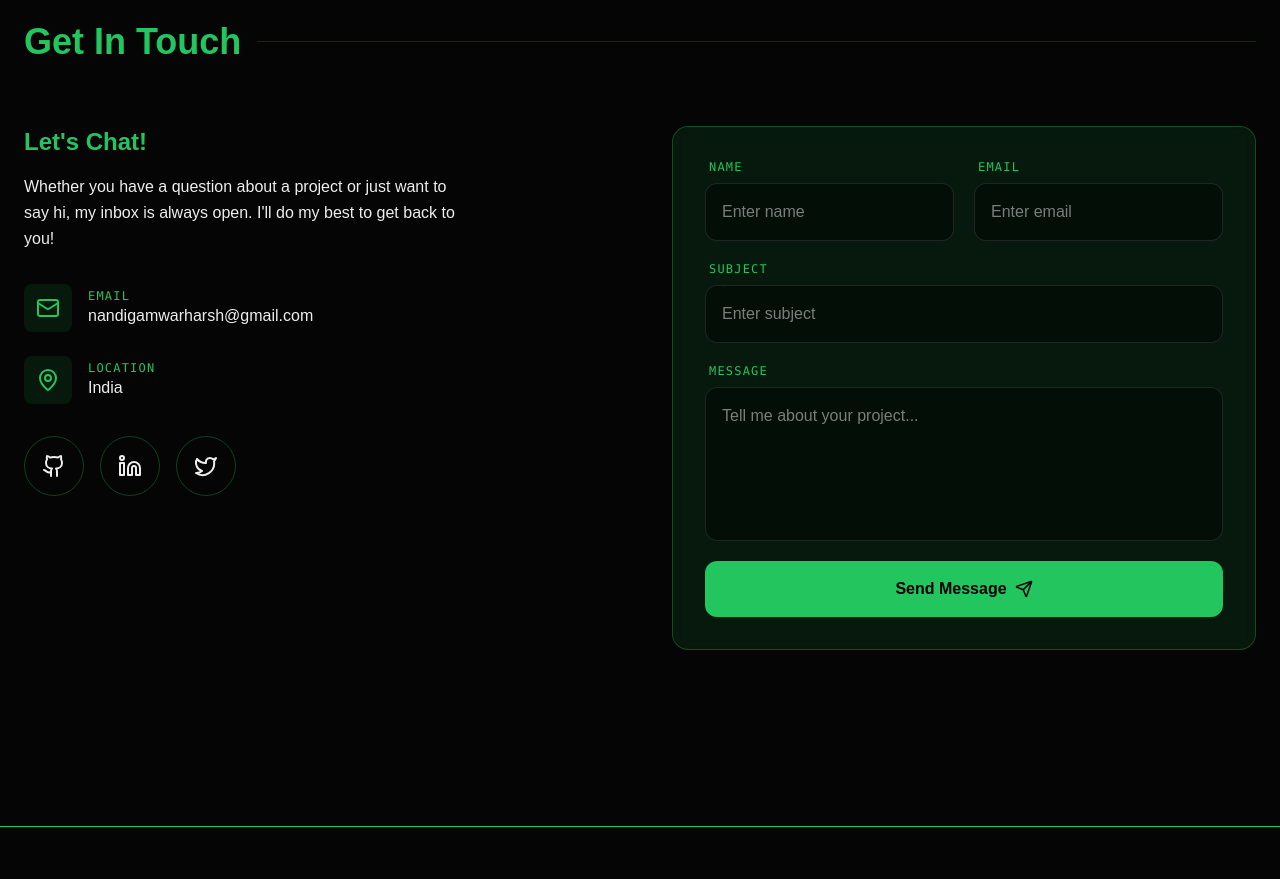
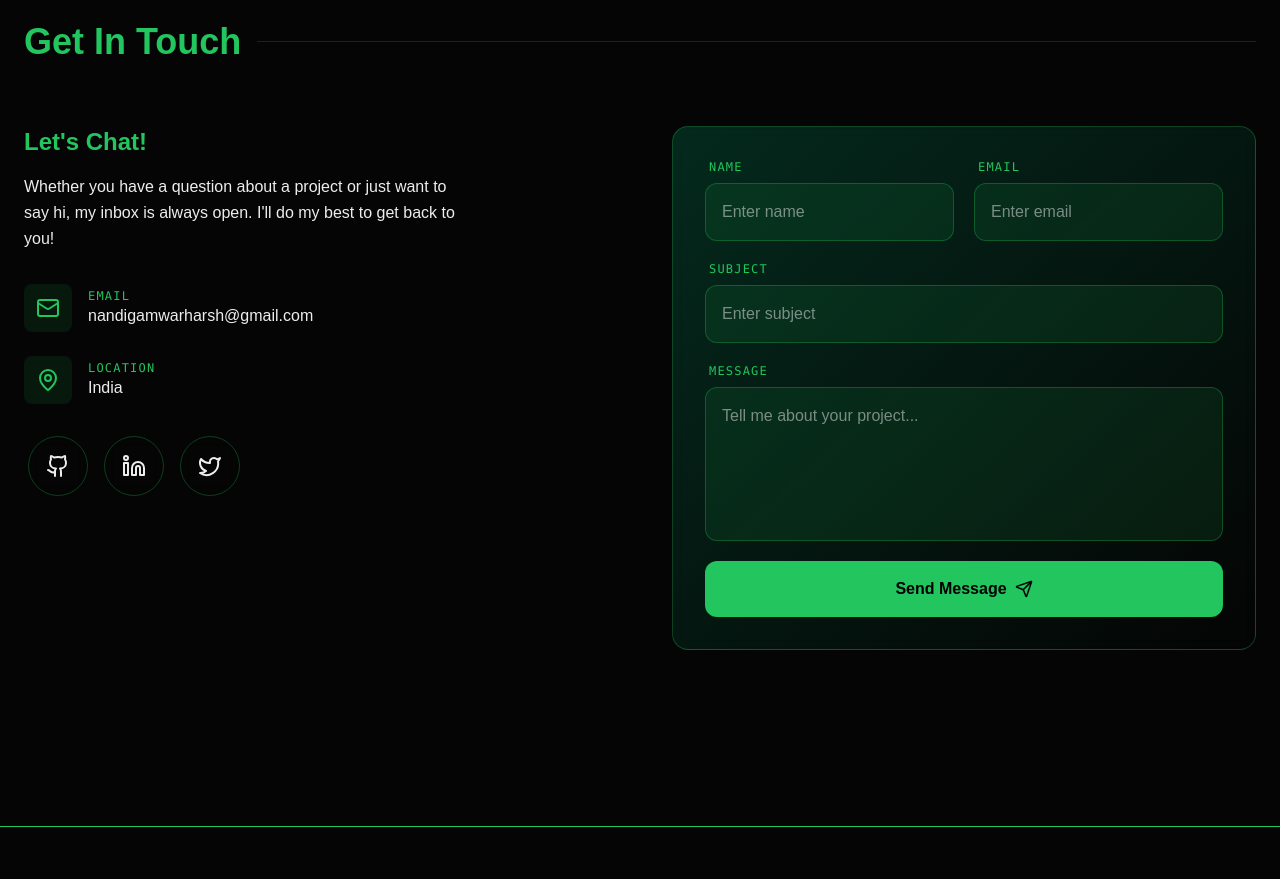
Before and after one commit to HarshNandigamwar/ShriharshNandigamwarPortfolio, a Next.js app: page / in a window 1280 px wide. Shown: the part 5160-6039 px from the top of the page. Built offline with nearby package versions, Linux system fonts and the light colour scheme.

Commit message:
fix styling in contact form

```diff
--- a/src/app/contact/page.tsx
+++ b/src/app/contact/page.tsx
@@ -85,7 +85,7 @@ export default function ContactPage() {
             </div>
 
             {/* Social Button */}
-            <div className="flex gap-4 flex-wrap justify-center md:justify-start mb-8 md:mb-0 ">
+            <div className="ml-1 flex gap-4 flex-wrap justify-center md:justify-start mb-8 md:mb-0 ">
               {social.map((item) => {
                 return (
                   <motion.a
@@ -95,7 +95,7 @@ export default function ContactPage() {
                     href={item.link}
                     target="_blank"
                     rel="noopener noreferrer"
-                    className="h-15 w-15 p-3 rounded-full flex items-center justify-center border border-brand/30 hover:bg-brand/10 font-bold transition-transform duration-300 cursor-pointer hover:text-brand "
+                    className="h-15 w-15 p-3 rounded-full flex items-center justify-center border border-brand/30 hover:bg-gradient-to-br from-emerald-500/20 to-transparent backdrop-blur-sm font-bold transition-transform duration-300 cursor-pointer hover:text-brand "
                   >
                     {item.logo}
                   </motion.a>
@@ -108,7 +108,7 @@ export default function ContactPage() {
           <motion.div
             initial={{ opacity: 0, x: 30 }}
             whileInView={{ opacity: 1, x: 0 }}
-            className="bg-brand/10 border border-brand/30 p-4 md:p-8 rounded-2xl backdrop-blur-sm"
+            className="bg-gradient-to-br from-emerald-500/20 to-transparent backdrop-blur-sm border border-brand/30 p-4 md:p-8 rounded-2xl backdrop-blur-sm"
           >
             <form onSubmit={handleSubmit} className="space-y-5">
               <div className="grid md:grid-cols-2 gap-5">
@@ -117,12 +117,14 @@ export default function ContactPage() {
                   name="name"
                   type="text"
                   placeholder="Enter name"
+                  title="Enter name"
                 />
                 <InputGroup
                   label="Email"
                   name="email"
                   type="email"
                   placeholder="Enter email"
+                  title="Enter email 📧 "
                 />
               </div>
               <InputGroup
@@ -130,6 +132,7 @@ export default function ContactPage() {
                 name="subject"
                 type="text"
                 placeholder="Enter subject"
+                title="Enter subject "
               />
 
               <div className="flex flex-col gap-2">
@@ -141,10 +144,11 @@ export default function ContactPage() {
                   required
                   rows={5}
                   placeholder="Tell me about your project..."
-                  className="w-full bg-black/40 border border-white/10 rounded-xl p-4 focus:border-brand/50 focus:ring-1 focus:ring-brand/50 outline-none transition-all resize-none"
+                  title="Enter Message 💬"
+                  className="w-full bg-brand/10 border border-brand/30 rounded-xl p-4 focus:border-brand/50 focus:ring-1 focus:ring-brand/50 outline-none transition-all resize-none"
                 />
               </div>
-
+              {/* Submit button */}
               <button
                 type="submit"
                 disabled={isSubmitting}
@@ -167,7 +171,8 @@ export default function ContactPage() {
 }
 
 /* Helper Components */
-function InputGroup({ label, name, type, placeholder }: any) {
+// Input : Name, Email, Subject.
+function InputGroup({ label, name, type, placeholder, title }: any) {
   return (
     <div className="flex flex-col gap-2">
       <label className="text-xs font-mono uppercase text-brand tracking-widest ml-1">
@@ -178,12 +183,13 @@ function InputGroup({ label, name, type, placeholder }: any) {
         type={type}
         name={name}
         placeholder={placeholder}
-        className="bg-black/40 border border-white/10 rounded-xl p-4 focus:border-brand/50 focus:ring-1 focus:ring-brand/50 outline-none transition-all"
+        title={title}
+        className="bg-brand/10 border border-brand/30 rounded-xl p-4 focus:border-brand/50 focus:ring-1 focus:ring-brand/50 outline-none transition-all"
       />
     </div>
   );
 }
-
+// Contact info
 function ContactInfo({ icon, label, value }: any) {
   return (
     <div className="flex items-center gap-4">
@@ -192,7 +198,9 @@ function ContactInfo({ icon, label, value }: any) {
         <p className="text-xs text-brand font-mono uppercase tracking-widest">
           {label}
         </p>
-        <p className="font-medium">{value}</p>
+        <a href={`mailto:${value}`} className="font-medium">
+          {value}
+        </a>
       </div>
     </div>
   );
```
